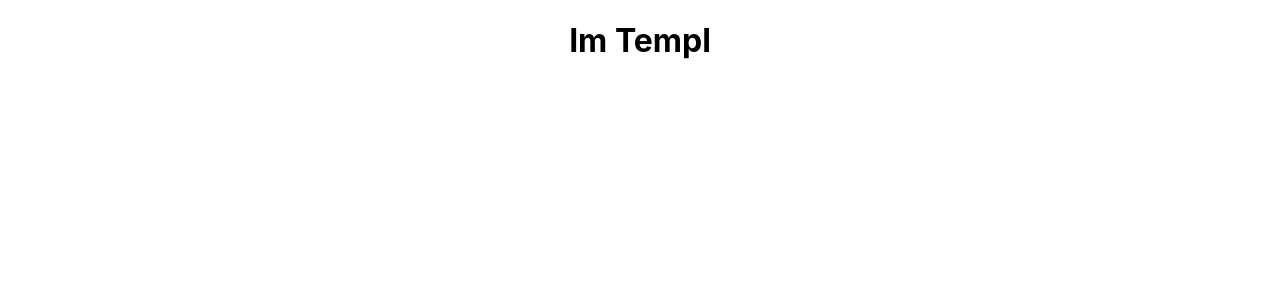
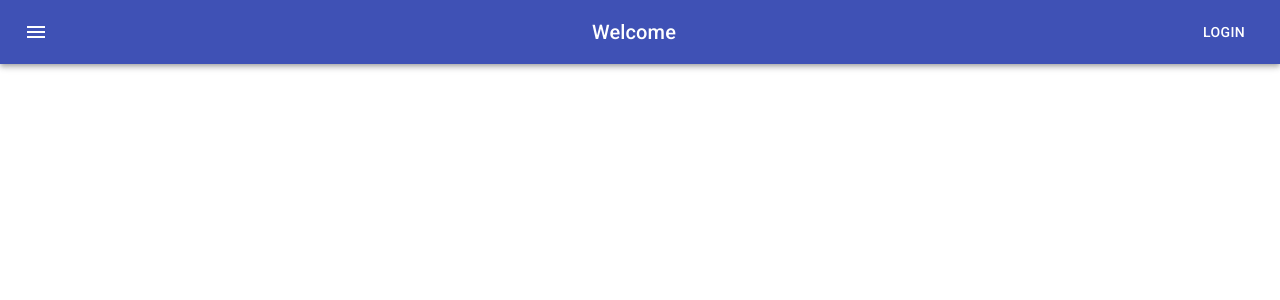
Before and after one commit to PolishchukViacheslav/chat-with-graphQl, a React (Create React App) app: page / in a window 1280 px wide. Shown: the top 300 px of the page. Built offline with nearby package versions, Linux system fonts and the light colour scheme.

Commit message:
added menu MatherialUI

```diff
--- a/package.json
+++ b/package.json
@@ -1,14 +1,18 @@
 {
   "name": "react-template",
+  "homepage": ".",
   "version": "0.1.0",
   "private": true,
   "dependencies": {
+    "@material-ui/core": "^4.11.0",
+    "@material-ui/icons": "^4.9.1",
     "@testing-library/jest-dom": "^4.2.4",
     "@testing-library/react": "^9.5.0",
     "@testing-library/user-event": "^7.2.1",
     "concurrently": "^5.3.0",
     "react": "^17.0.0",
     "react-dom": "^17.0.0",
+    "react-router-dom": "^5.2.0",
     "react-scripts": "3.4.4"
   },
   "scripts": {
--- a/public/index.html
+++ b/public/index.html
@@ -2,7 +2,12 @@
 <html lang="en">
   <head>
     <meta charset="utf-8" />
+    <meta
+      name="viewport"
+      content="minimum-scale=1, initial-scale=1, width=device-width"
+    />
     <link rel="icon" href="%PUBLIC_URL%/favicon.ico" />
+    <link rel="stylesheet" href="https://fonts.googleapis.com/css?family=Roboto:300,400,500,700&display=swap" />
     <meta name="viewport" content="width=device-width, initial-scale=1" />
     <meta name="theme-color" content="#000000" />
     <meta
--- a/src/App.jsx
+++ b/src/App.jsx
@@ -1,11 +1,13 @@
 import React from 'react';
+import { BrowserRouter as Router } from 'react-router-dom';
 import './App.css';
+import { AppMenu } from './components/AppMenu';
 
 function App() {
   return (
-    <div className="App">
-      <h1>Im Templ</h1>
-    </div>
+    <Router>
+      <AppMenu />
+    </Router>
   );
 }
 
--- /dev/null
+++ b/src/components/AppMenu.jsx
@@ -0,0 +1,31 @@
+import React from 'react';
+import {
+  AppBar, Button, IconButton, Toolbar, Typography,
+} from '@material-ui/core';
+import MenuIcon from '@material-ui/icons/Menu';
+import { useHistory } from 'react-router-dom';
+import { useStyles } from '../styles/useStyles';
+
+export const AppMenu = () => {
+  const classes = useStyles();
+  const history = useHistory();
+
+  const loginHandler = () => {
+    console.log('tyt');
+    history.push('/chatRoom');
+  };
+
+  return (
+    <AppBar position="static">
+      <Toolbar>
+        <IconButton edge="start" className={classes.menuButton} color="inherit" aria-label="menu">
+          <MenuIcon />
+        </IconButton>
+        <Typography variant="h6" className={classes.title}>
+          Welcome
+        </Typography>
+        <Button color="inherit" onClick={loginHandler}>Login</Button>
+      </Toolbar>
+    </AppBar>
+  );
+};
--- /dev/null
+++ b/src/styles/useStyles.js
@@ -0,0 +1,15 @@
+import { makeStyles } from '@material-ui/core/styles';
+
+export const useStyles = makeStyles((theme) => ({
+  root: {
+    flexGrow: 1,
+  },
+  menuButton: {
+    marginRight: theme.spacing(2),
+  },
+  title: {
+    flexGrow: 1,
+    textAlign: 'center',
+    cursor: 'default',
+  },
+}));
```
Also changed, not shown: 1 other file (tests, documents, lock files or other folders).
